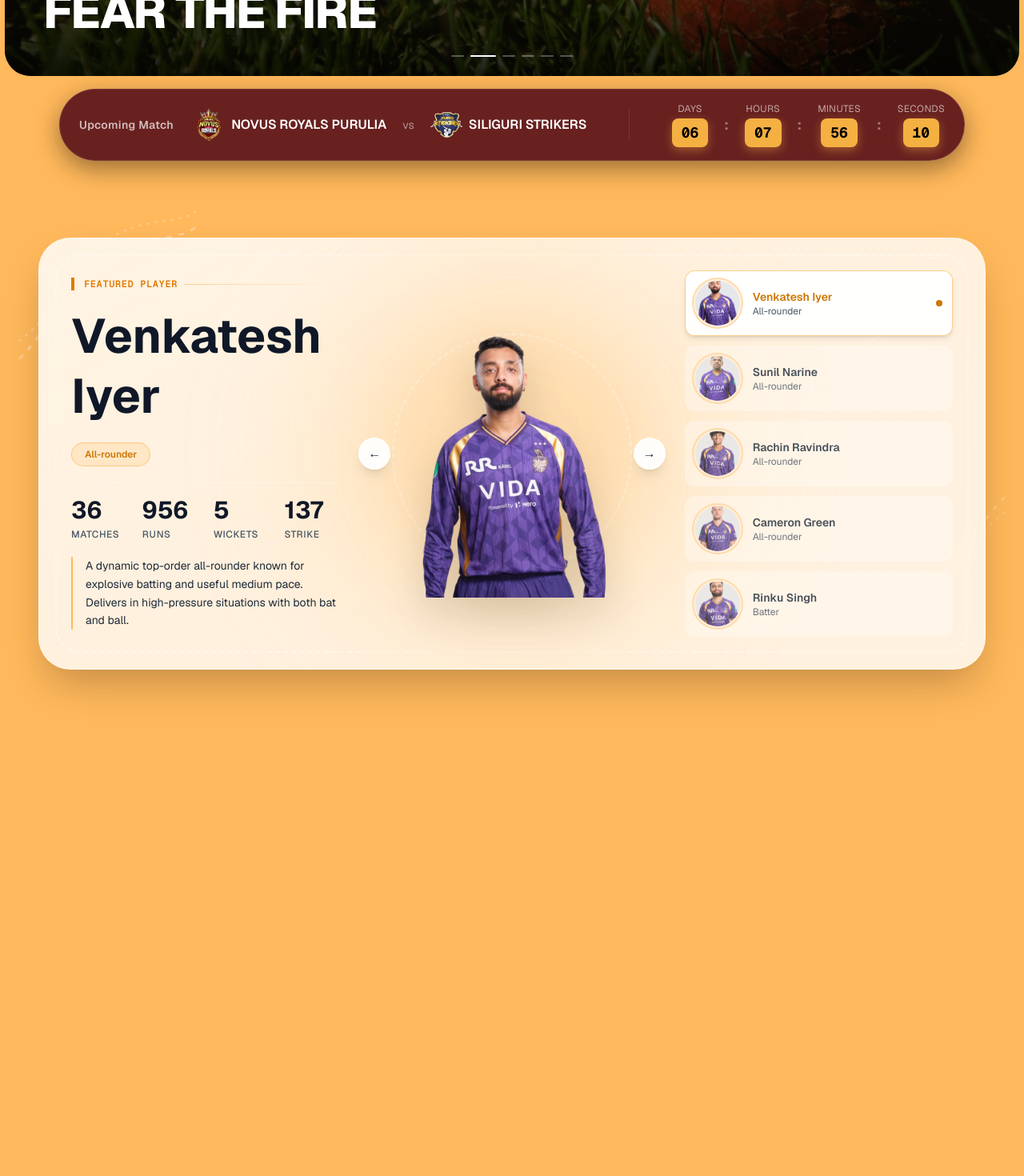
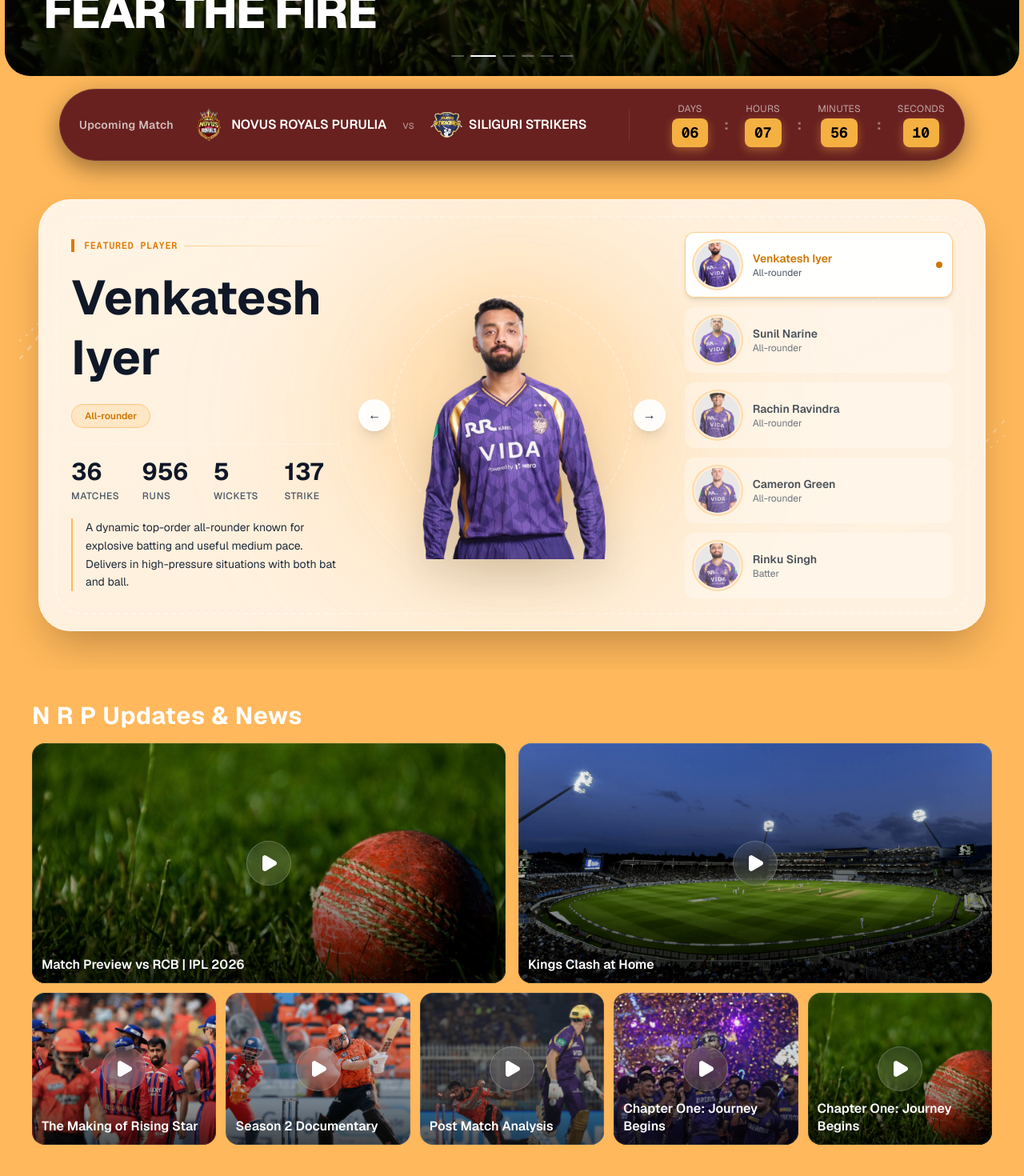
Before and after one commit to Rounak-Natta/novus-cricket, a Next.js app: page / in a window 1280 px wide. Shown: the part 696-2166 px from the top of the page at 80% size. Before the commit the page ends 1629 px from the top, so only its background shows below. Built offline with nearby package versions, Linux system fonts and the light colour scheme.

Commit message:
News  Section

```diff
--- a/src/app/globals.css
+++ b/src/app/globals.css
@@ -70,3 +70,18 @@
   --font-sans: var(--font-sans);
   --font-mono: var(--font-mono);
 }
+@keyframes shine {
+  0% {
+    transform: translateX(-100%) rotate(12deg);
+  }
+  100% {
+    transform: translateX(100%) rotate(12deg);
+  }
+}
+.no-scrollbar::-webkit-scrollbar {
+  display: none;
+}
+.no-scrollbar {
+  -ms-overflow-style: none;
+  scrollbar-width: none;
+}
--- a/src/app/page.tsx
+++ b/src/app/page.tsx
@@ -1,5 +1,6 @@
 import HeroCarousel from "@/components/HeroCarousel";
 import OurPlayers from "@/components/OurPlayers";
+import TeamNews from "@/components/TeamNews";
 import UpcomingMatch from "@/components/UpcomingMatch";
 import Image from "next/image";
 
@@ -9,6 +10,7 @@
     <HeroCarousel/>
     <UpcomingMatch/>
     <OurPlayers/>
+    <TeamNews/>
     </>
   );
 }
--- a/src/components/OurPlayers.tsx
+++ b/src/components/OurPlayers.tsx
@@ -69,7 +69,7 @@
   }, []);
 
   return (
-    <section className="w-full py-24 px-4 md:px-12 relative overflow-hidden">
+    <section className="w-70% py-12 px-4 md:px-12 relative overflow-hidden">
       {/* Decorative arc - top left */}
       <svg
         className="absolute top-6 left-6 w-56 h-56 text-white/30 pointer-events-none"
--- /dev/null
+++ b/src/components/TeamNews.tsx
@@ -0,0 +1,95 @@
+"use client";
+
+import Image from "next/image";
+import { motion } from "framer-motion";
+import { Play } from "lucide-react";
+
+const videos = [
+  { title: "Match Preview vs RCB | IPL 2026", image: "/images/1.png" },
+  { title: "Kings Clash at Home", image: "/images/2.png" },
+  { title: "The Making of Rising Star", image: "/images/3.png" },
+  { title: "Season 2 Documentary", image: "/images/4.png" },
+  { title: "Post Match Analysis", image: "/images/5.png" },
+  { title: "Chapter One: Journey Begins", image: "/images/6.png" },
+  { title: "Chapter One: Journey Begins", image: "/images/1.png" },
+];
+
+export default function PremiumNewsGrid() {
+  return (
+    <section className="w-full px-4 md:px-10 py-10">
+
+      <h2 className="text-2xl md:text-3xl font-bold mb-4 tracking-wide">
+        N R P Updates & News
+      </h2>
+
+      {/* MOBILE */}
+      <div className="flex md:hidden gap-3 overflow-x-auto snap-x snap-mandatory no-scrollbar pb-2">
+        {videos.map((item, i) => (
+          <div key={i} className="min-w-[85%] snap-center">
+            <Card item={item} large />
+          </div>
+        ))}
+      </div>
+
+      {/* DESKTOP */}
+      <div className="hidden md:block">
+        <div className="grid grid-cols-1 md:grid-cols-2 gap-4">
+          {videos.slice(0, 2).map((item, i) => (
+            <Card key={i} item={item} large />
+          ))}
+        </div>
+
+        <div className="grid grid-cols-2 md:grid-cols-5 gap-3 mt-3">
+          {videos.slice(2).map((item, i) => (
+            <Card key={i} item={item} />
+          ))}
+        </div>
+      </div>
+    </section>
+  );
+}
+
+function Card({ item, large = false }: any) {
+  return (
+    <motion.div
+      whileHover={{ scale: 1.035 }}
+      transition={{ duration: 0.35 }}
+      className={`relative overflow-hidden rounded-2xl cursor-pointer group ${
+        large ? "h-[220px] md:h-[300px]" : "h-[170px] md:h-[190px]"
+      }`}
+    >
+      {/* IMAGE */}
+      <Image
+        src={item.image}
+        alt={item.title}
+        fill
+        className="object-cover transition-transform duration-700 group-hover:scale-110"
+      />
+
+      {/* OVERLAY */}
+      <div className="absolute inset-0 bg-gradient-to-t from-black/70 via-black/20 to-transparent" />
+
+      {/* 🔥 PLAY BUTTON */}
+      <div className="absolute inset-0 flex items-center justify-center">
+        <div className="flex items-center justify-center w-12 h-12 md:w-14 md:h-14 rounded-full bg-white/10 backdrop-blur-md border border-white/20 group-hover:scale-110 group-hover:bg-white/20 transition duration-300">
+          <Play className="text-white w-5 h-5 md:w-6 md:h-6 fill-white" />
+        </div>
+      </div>
+
+      {/* TITLE */}
+      <div className="absolute bottom-3 left-3 right-3">
+        <h3 className="text-white text-sm md:text-base font-semibold leading-snug">
+          {item.title}
+        </h3>
+      </div>
+
+      {/* BORDER */}
+      <div className="absolute inset-0 rounded-2xl border border-white/10 group-hover:border-white/30 transition" />
+
+      {/* GLOW */}
+      <div className="pointer-events-none absolute inset-0 opacity-0 group-hover:opacity-100 transition duration-300">
+        <div className="absolute w-24 h-24 bg-white/10 blur-2xl rounded-full top-1/2 left-1/2 -translate-x-1/2 -translate-y-1/2" />
+      </div>
+    </motion.div>
+  );
+}
```
